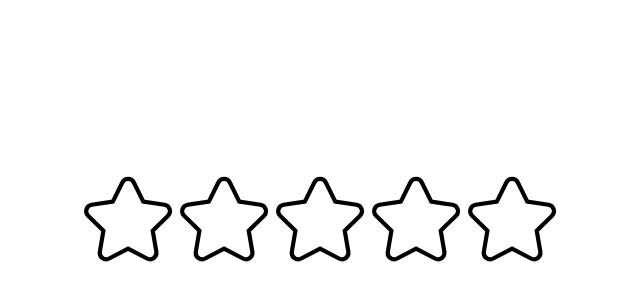
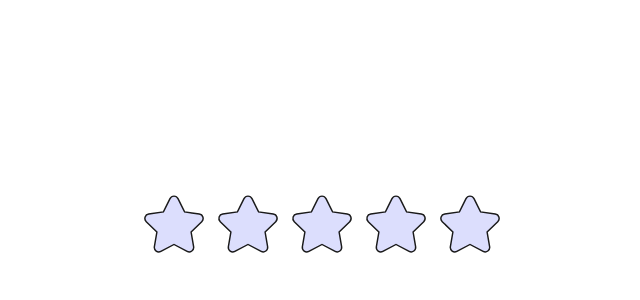
Before and after one commit to DylanDelbauve/stars-challenge, a Vue app: page / in a window 1280 px wide. Shown: the part 176-476 px from the top of the page, without its empty margins (318-958 px from the left). Built offline with nearby package versions, Linux system fonts and the light colour scheme.

Commit message:
Refactor rating

```diff
--- a/src/App.vue
+++ b/src/App.vue
@@ -3,7 +3,7 @@ import Rating from "./components/Rating.vue";
 </script>
 
 <template>
-    <Rating :size="96"></Rating>
+    <rating></rating>
 </template>
 
 <style scoped>
--- a/src/components/Rating.vue
+++ b/src/components/Rating.vue
@@ -1,42 +1,124 @@
 <template>
-    <div @mouseover="hovered = true" @mouseleave="hovered = false">
-      <Star :key="index" v-if="hovered" @in="(r: number) => hoveredStar(r, index)" @out="stopHovering" @click="clickOnStar" :size="size" :rate="value" v-for="(value, index) in starRates"></Star>
-      <Star v-else :size="size" :rate="value" ref="starsRefs" v-for="value in starRatesSaved"></Star>
+    <div>
+        <svg @mousemove="hover(index)" @mouseout="out" @click.prevent="click(index)" class="star" :class="{clickAnimation: onClickAnimation}" ref="stars" v-for="index in 5"
+             width="64" height="64" aria-hidden="true" xmlns="http://www.w3.org/2000/svg"
+             viewBox="0 0 22 20">
+            <path d="M20.924 7.625a1.523 1.523 0 0 0-1.238-1.044l-5.051-.734-2.259-4.577a1.534 1.534 0 0 0-2.752 0L7.365 5.847l-5.051.734A1.535 1.535 0 0 0 1.463 9.2l3.656 3.563-.863 5.031a1.532 1.532 0 0 0 2.226 1.616L11 17.033l4.518 2.375a1.534 1.534 0 0 0 2.226-1.617l-.863-5.03L20.537 9.2a1.523 1.523 0 0 0 .387-1.575Z"/>
+        </svg>
     </div>
 </template>
 
 <script setup lang="ts">
+
 import {Ref, ref} from "vue";
-import Star from "./Star.vue";
 
-defineProps({
-    size: Number,
-});
+const stars = ref([]);
 
-const starRates: Ref<Array<number>>  = ref([0,0,0,0,0]);
-const starRatesSaved: Ref<Array<number>> = ref([0,0,0,0,0]);
-const hovered: Ref<boolean> = ref(false);
+const rate: Ref<Number> = ref<Number>(0);
 
+const onClickAnimation = ref(false);
 
-function hoveredStar(index: number, rate: number): void {
-    starRates.value = [0,0,0,0,0];
+function hover(index: Number) {
+    for (let i = 0; i < 5; i++) {
+        stars.value[i].classList.remove('active', 'near');
+        stars.value[i].style.fill = "";
+    }
     for (let i = 0; i < index; i++) {
-        starRates.value[i] = 4;
+        let star = stars.value[i];
+        star.classList.add('active');
+        star.style.fill = getColor(index);
     }
-    starRates.value[index] = rate;
+    if (index != 1)
+        stars.value[index - 2].classList.add('near');
 }
 
-function clickOnStar(): void {
-    starRatesSaved.value = starRates.value;
+function click(index: number) {
+    rate.value = index;
+    let delay = 300;
+    stars.value.forEach((star, i) => {
+        star.style.animationDelay = `${delay * i}ms`;
+    });
+    onClickAnimation.value = true
+    setTimeout(() => {
+        onClickAnimation.value = false
+    }, 2000)
 }
 
-function stopHovering(): void {
-    starRates.value = [0,0,0,0,0];
+function out() {
+    for (let i = 0; i < 5; i++) {
+        stars.value[i].classList.remove('active', 'near');
+        stars.value[i].style.fill = "";
+    }
+    for (let i = 0; i < rate.value; i++) {
+        stars.value[i].classList.add('active');
+        stars.value[i].style.fill = getColor(rate.value);
+
+    }
 }
 
+function getColor(index: number): string {
+    let color: string = "";
+    switch (index) {
+        case 1:
+            color = "rgb(242, 120, 83)";
+            break;
+        case 2:
+            color = "rgb(242,149,83)";
+            break;
+        case 3:
+            color = "rgb(242,205,83)";
+            break;
+        case 4:
+            color = "rgb(197,242,83)";
+            break;
+        case 5:
+            color = "rgb(147,242,83)";
+            break;
+    }
+    return color;
+}
 
 </script>
 
 <style scoped>
+.star {
+    fill: rgba(83, 91, 242, 0.2);
+    margin: 5px;
+    stroke: #1a1a1a;
+    stroke-width: .5;
+    transition: transform 100ms ease-out, fill 100ms linear;
+}
 
+.star:hover {
+    fill: rgba(83, 91, 242, 1);
+    transform: scale(125%) translateY(-15px);
+}
+
+.near {
+    transform: scale(110%) translateY(-5px);
+}
+
+div {
+    display: flex;
+}
+
+.clickAnimation {
+    animation: 500ms linear 0s;
+    animation-name: click;
+}
+
+@keyframes click {
+    0% {
+        transform: translateY(0%);
+    }
+    50% {
+        transform: translateY(-30px);
+    }
+    75% {
+        transform: translateY(30px);
+    }
+    100% {
+        transform: translateY(0%);
+    }
+}
 </style>
--- a/src/components/Star.vue
+++ /dev/null
@@ -1,75 +0,0 @@
-<template>
-    <svg @mouseenter="(e: MouseEvent): void => rateFromMousePosition(e)" @mouseleave="$emit('out')"
-         @mousemove="(e: MouseEvent): void => rateFromMousePosition(e)" @click="$emit('click')" id="star"
-         :width="size" :height="size" :viewBox="`0 0 ${size+4} ${size+4}`">
-        <mask id="starmask">
-            <svg :width="size" :height="size" fill="white" aria-hidden="true" xmlns="http://www.w3.org/2000/svg"
-                 viewBox="0 0 22 20">
-                <path d="M20.924 7.625a1.523 1.523 0 0 0-1.238-1.044l-5.051-.734-2.259-4.577a1.534 1.534 0 0 0-2.752 0L7.365 5.847l-5.051.734A1.535 1.535 0 0 0 1.463 9.2l3.656 3.563-.863 5.031a1.532 1.532 0 0 0 2.226 1.616L11 17.033l4.518 2.375a1.534 1.534 0 0 0 2.226-1.617l-.863-5.03L20.537 9.2a1.523 1.523 0 0 0 .387-1.575Z"/>
-            </svg>
-        </mask>
-        <rect :width="`${rate*25}%`" height="100%" id="fill"></rect>
-        <svg stroke-width="1" stroke="black" stroke-opacity="100%" fill="none" :width="size" :height="size"
-             aria-hidden="true" xmlns="http://www.w3.org/2000/svg" viewBox="0 0 22 20">
-            <path d="M20.924 7.625a1.523 1.523 0 0 0-1.238-1.044l-5.051-.734-2.259-4.577a1.534 1.534 0 0 0-2.752 0L7.365 5.847l-5.051.734A1.535 1.535 0 0 0 1.463 9.2l3.656 3.563-.863 5.031a1.532 1.532 0 0 0 2.226 1.616L11 17.033l4.518 2.375a1.534 1.534 0 0 0 2.226-1.617l-.863-5.03L20.537 9.2a1.523 1.523 0 0 0 .387-1.575Z"/>
-        </svg>
-    </svg>
-</template>
-
-<script setup lang="ts">
-
-const emit = defineEmits<{
-    (e: 'in', value: number): void
-    (e: 'out'): void
-    (e: 'click'): void
-}>();
-
-const props = defineProps({
-    size: {
-        type: Number,
-        default: 64
-    },
-    rate: {
-        type: Number,
-        required: true
-    }
-});
-
-function rateFromMousePosition(event: MouseEvent): void {
-    let target = event.target as HTMLElement;
-    let x: number = event.x - target.getBoundingClientRect().left;
-    let result: number = Math.round(x * 100 / props.size);
-    let value: number = 1;
-    if (result >= 75)
-        value = 4;
-
-    if (result >= 50 && result < 75)
-        value = 3;
-
-    if (result >= 25 && result < 50)
-        value = 2;
-
-    emit('in', value);
-}
-</script>
-
-<style scoped>
-#fill {
-    fill: #646cff;
-    mask: url("#starmask");
-}
-
-#star {
-    transform: translateY(0%);
-    transition: transform 100ms linear;
-}
-
-#star:hover {
-    transform: translateY(-25%);
-    transition: transform 100ms linear;
-}
-
-#star rect {
-    transition: width 200ms ease-out 200ms;
-}
-</style>
```
